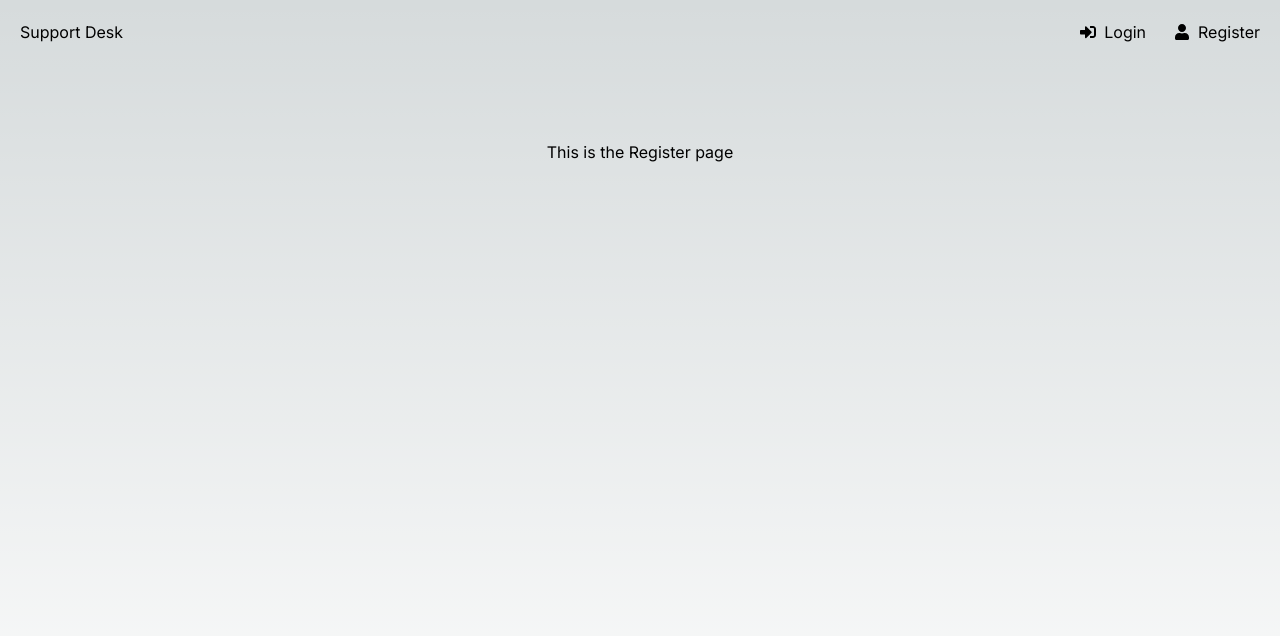
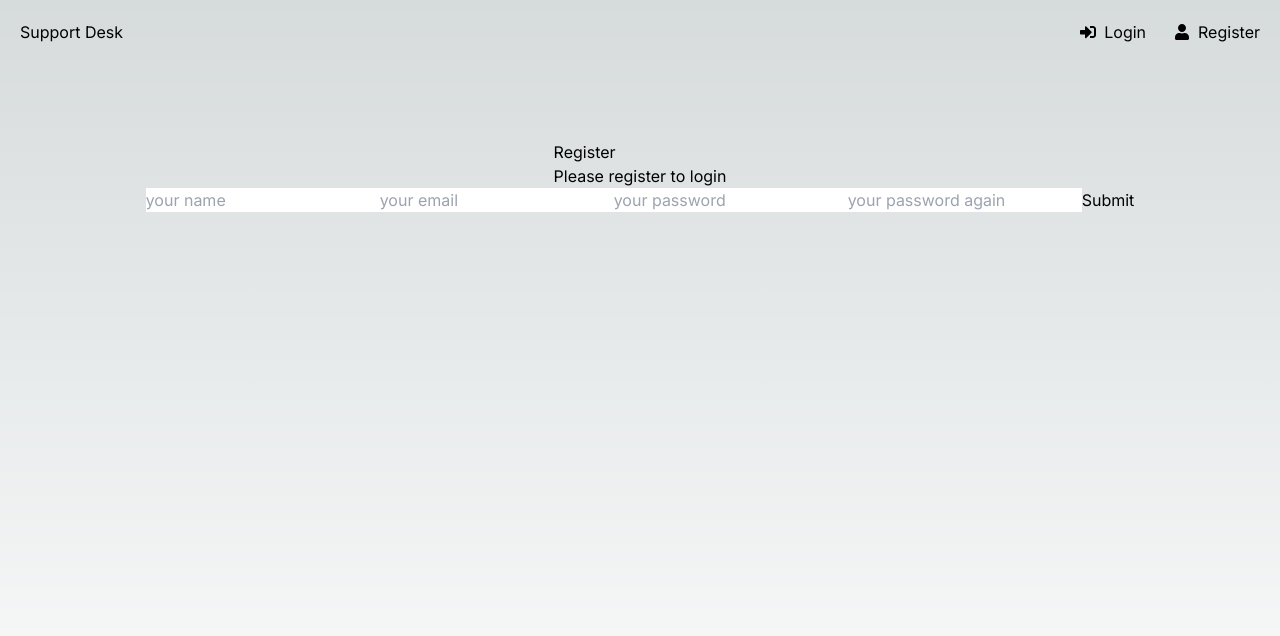
Before and after one commit to abdurshd/bilet, a Next.js app in the folder frontend/: page /register in a window 1280 px wide. Shown: the top 636 px of the page. Built offline with nearby package versions, Linux system fonts and the light colour scheme.

Commit message:
added register and login forms

```diff
--- a/frontend/src/app/layout.tsx
+++ b/frontend/src/app/layout.tsx
@@ -2,6 +2,8 @@ import Header from '@/components/Header/header'
 import './globals.css'
 import type { Metadata } from 'next'
 import { Inter } from 'next/font/google'
+import 'react-toastify/ReactToastify.css'
+import { ToastContainer } from 'react-toastify'
 
 const inter = Inter({ subsets: ['latin'] })
 
@@ -20,6 +22,7 @@ export default function RootLayout({
       <body className={inter.className}>
         <Header/>
         {children}
+        <ToastContainer/>
         </body>
     </html>
   )
--- a/frontend/src/app/login/page.tsx
+++ b/frontend/src/app/login/page.tsx
@@ -1,10 +1,59 @@
+'use client'
+import {useState} from 'react'
+import {toast} from 'react-toastify'
 
-export default function Login() {
+export default function Register() {
+  const [form, setForm] = useState({
+    name: '',
+    email: '',
+    password: '',
+    password2: ''
+  })
+
+  const {email, password} = form
+
+
+  const handleSubmit = (e: React.FormEvent<HTMLFormElement>) => {
+    e.preventDefault()
+  }
+
+  const onChange = (e: React.ChangeEvent<HTMLInputElement>) => {
+    setForm((prevState)=> ({
+      ...prevState,
+      [e.target.name] : e.target.value
+    }))
+  }
+
   return (
-    <div className="flex min-h-screen flex-col items-center justify-between p-24">
-      <h1>
-        This is the Login page
+    <div className="flex min-h-screen flex-col items-center p-24">
+      <div>
+        <h1>
+          Login
         </h1>
+      </div>
+      <div>
+        <form onSubmit={handleSubmit}>
+          <input
+          id="email"
+          name="email"
+          type="email"
+          value={email}
+          required
+          onChange={onChange}
+          placeholder='your email'
+          />
+          <input
+          id="password"
+          name="password"
+          type="password"
+          value={password}
+          required
+          onChange={onChange}
+          placeholder='your password'
+          />
+          <button>Login</button>
+        </form>
+      </div>
     </div>
   )
 }
--- a/frontend/src/app/register/page.tsx
+++ b/frontend/src/app/register/page.tsx
@@ -1,10 +1,84 @@
+'use client'
+import {useState} from 'react'
+import {toast} from 'react-toastify'
 
 export default function Register() {
+  const [form, setForm] = useState({
+    name: '',
+    email: '',
+    password: '',
+    password2: ''
+  })
+
+  const {name, email, password, password2} = form
+
+
+  const handleSubmit = (e: React.FormEvent<HTMLFormElement>) => {
+    e.preventDefault()
+
+    if(password !== password2){
+      toast.error('Password does not match')
+    }
+  }
+
+  const onChange = (e: React.ChangeEvent<HTMLInputElement>) => {
+    setForm((prevState)=> ({
+      ...prevState,
+      [e.target.name] : e.target.value
+    }))
+  }
+
   return (
-    <div className="flex min-h-screen flex-col items-center justify-between p-24">
-      <h1>
-        This is the Register page
-      </h1>
+    <div className="flex min-h-screen flex-col items-center p-24">
+      <div>
+        <h1>
+          Register
+        </h1>
+        <h3>
+          Please register to login
+        </h3>
+      </div>
+      <div>
+        <form onSubmit={handleSubmit}>
+          <input
+          id="name"
+          name="name"
+          type="text"
+          value={name}
+          required
+          onChange={onChange}
+          placeholder='your name'
+          />
+          <input
+          id="email"
+          name="email"
+          type="email"
+          value={email}
+          required
+          onChange={onChange}
+          placeholder='your email'
+          />
+          <input
+          id="password"
+          name="password"
+          type="password"
+          value={password}
+          required
+          onChange={onChange}
+          placeholder='your password'
+          />
+          <input
+          id="password"
+          name="password2"
+          type="password"
+          value={password2}
+          required
+          onChange={onChange}
+          placeholder='your password again'
+          />
+          <button>Submit</button>
+        </form>
+      </div>
     </div>
   )
 }
```
